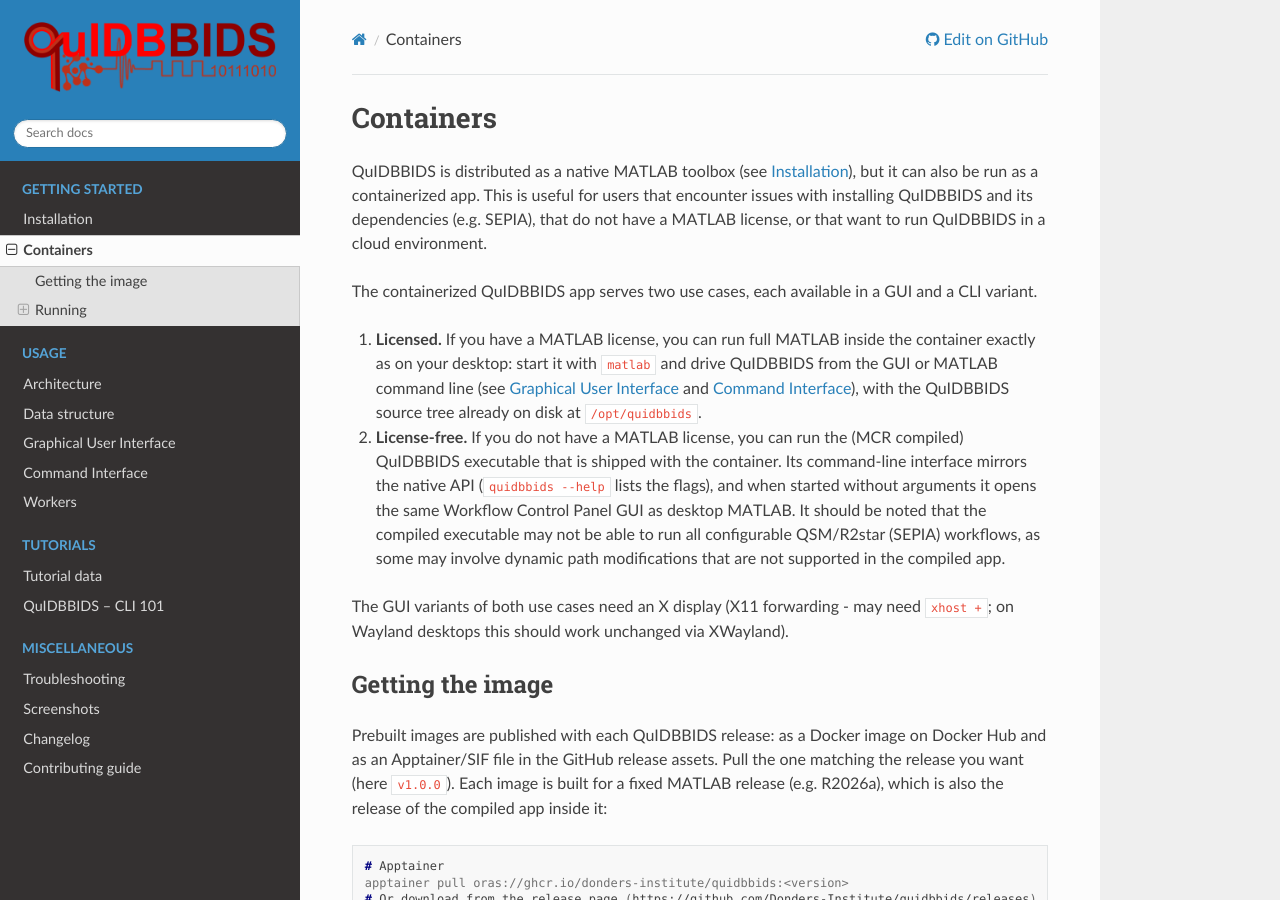
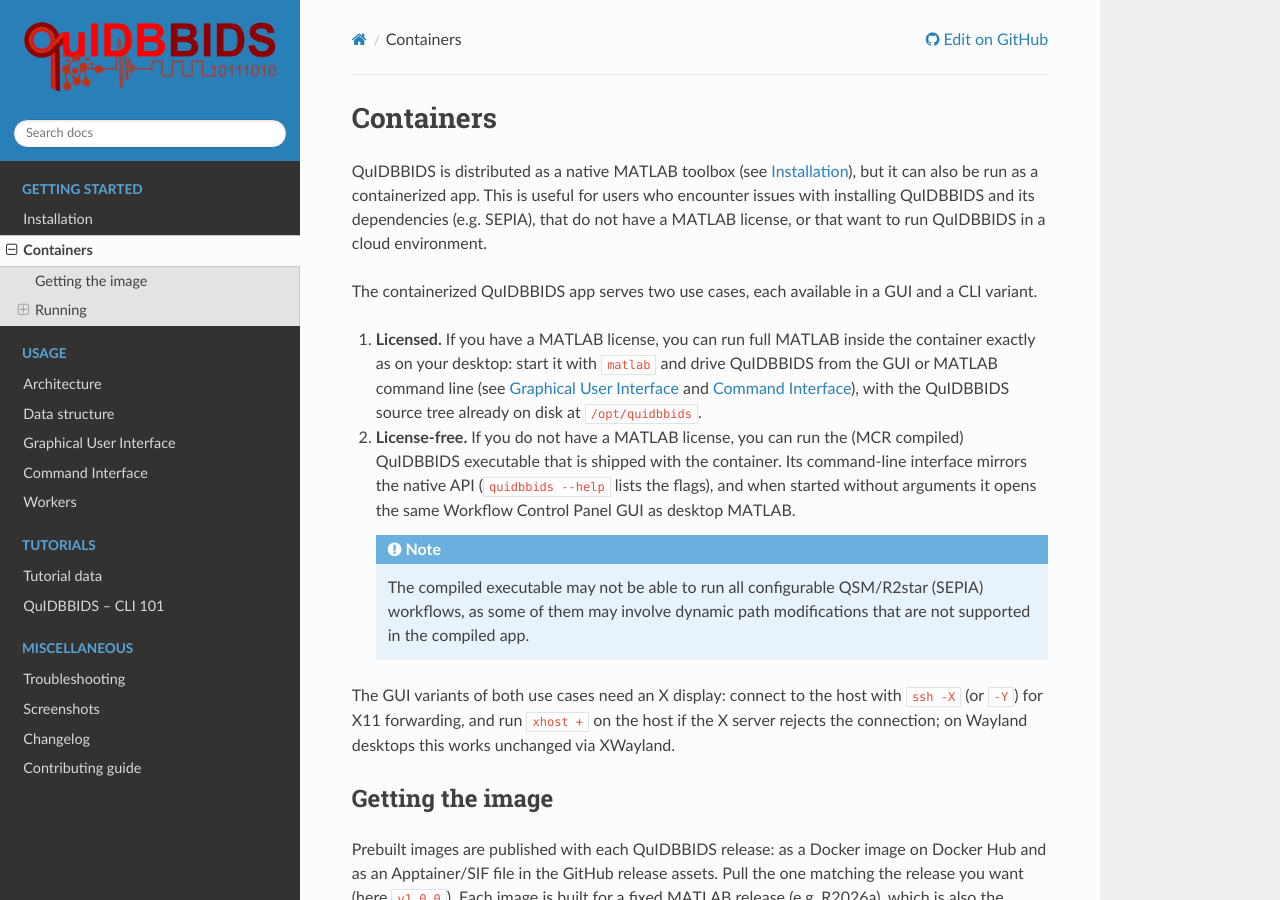
Before and after one commit to Donders-Institute/quidbbids, a Sphinx documentation site: the page built from docs/containers.rst, in a window 1280 px wide and 900 px high. Built offline with Sphinx 7.4.7 and the Read the Docs theme 3.1.0, drawn with Linux system fonts in a browser that asks for light colours; pages that are not in the unit, such as notebooks, are missing from menus; some of the changed text lies outside the part shown.

```diff
--- a/docs/containers.rst
+++ b/docs/containers.rst
@@ -2,7 +2,7 @@
 ==========
 
 QuIDBBIDS is distributed as a native MATLAB toolbox (see :doc:`installation`), but it can also be run as a
-containerized app. This is useful for users that encounter issues with installing QuIDBBIDS and its dependencies
+containerized app. This is useful for users who encounter issues with installing QuIDBBIDS and its dependencies
 (e.g. SEPIA), that do not have a MATLAB license, or that want to run QuIDBBIDS in a cloud environment.
 
 The containerized QuIDBBIDS app serves two use cases, each available in a GUI and a CLI variant.
@@ -14,11 +14,14 @@
 2. **License-free.** If you do not have a MATLAB license, you can run the (MCR compiled) QuIDBBIDS executable
    that is shipped with the container. Its command-line interface mirrors the native API (``quidbbids --help``
    lists the flags), and when started without arguments it opens the same Workflow Control Panel GUI as desktop
-   MATLAB. It should be noted that the compiled executable may not be able to run all configurable QSM/R2star
-   (SEPIA) workflows, as some may involve dynamic path modifications that are not supported in the compiled app.
+   MATLAB.
 
-The GUI variants of both use cases need an X display (X11 forwarding - may need ``xhost +``; on Wayland desktops
-this should work unchanged via XWayland).
+   .. note:: The compiled executable may not be able to run all configurable QSM/R2star (SEPIA) workflows, as
+      some of them may involve dynamic path modifications that are not supported in the compiled app.
+
+The GUI variants of both use cases need an X display: connect to the host with ``ssh -X`` (or ``-Y``) for X11
+forwarding, and run ``xhost +`` on the host if the X server rejects the connection; on Wayland desktops this
+works unchanged via XWayland.
 
 Getting the image
 -----------------
```
Also changed, not shown: other parts of docs/containers.rst (+5 -6 lines), 2 other files.
